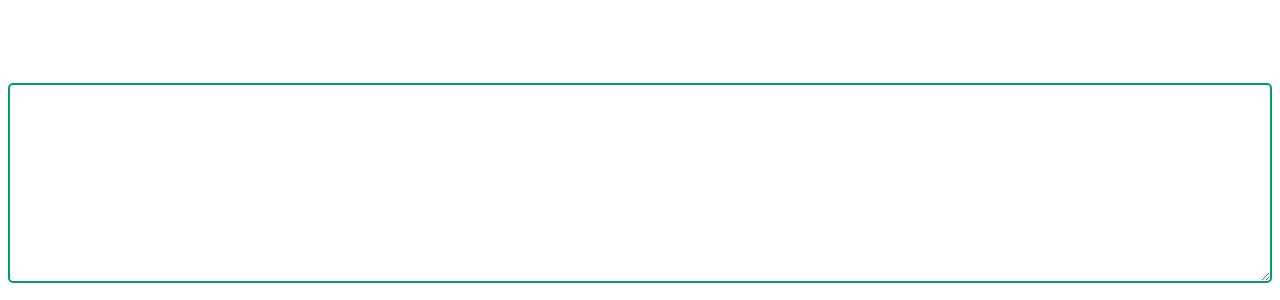
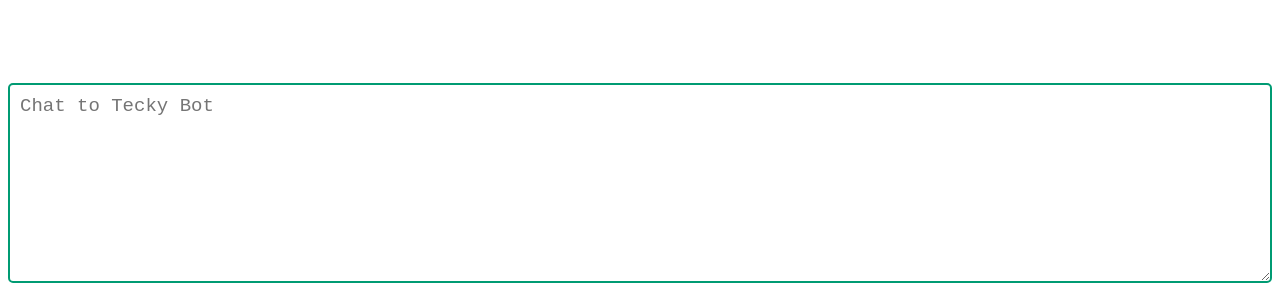
Before and after one commit to teckyio/Tecky-Bot-Demo, a website: page index.html in a window 1280 px wide. Shown: the part 500-800 px from the top of the page. Drawn offline with nearby package versions, Linux system fonts and the light colour scheme.

Commit message:
Fixed some styles problem.

```diff
--- a/index.html
+++ b/index.html
@@ -10,7 +10,7 @@
             <div id="chat-box">
             </div>
             <div>
-                <textarea id="input-area"></textarea>
+                <textarea id="input-area" placeholder="Chat to Tecky Bot"></textarea>
             </div>
         </div>
         <script src="src/index.js"></script>
--- a/src/index.css
+++ b/src/index.css
@@ -21,6 +21,7 @@
     margin-top:15px;
     padding:10px;
     font-size: 19px;
+    color: #003d8a;
 }
 
 .bubble{
```
